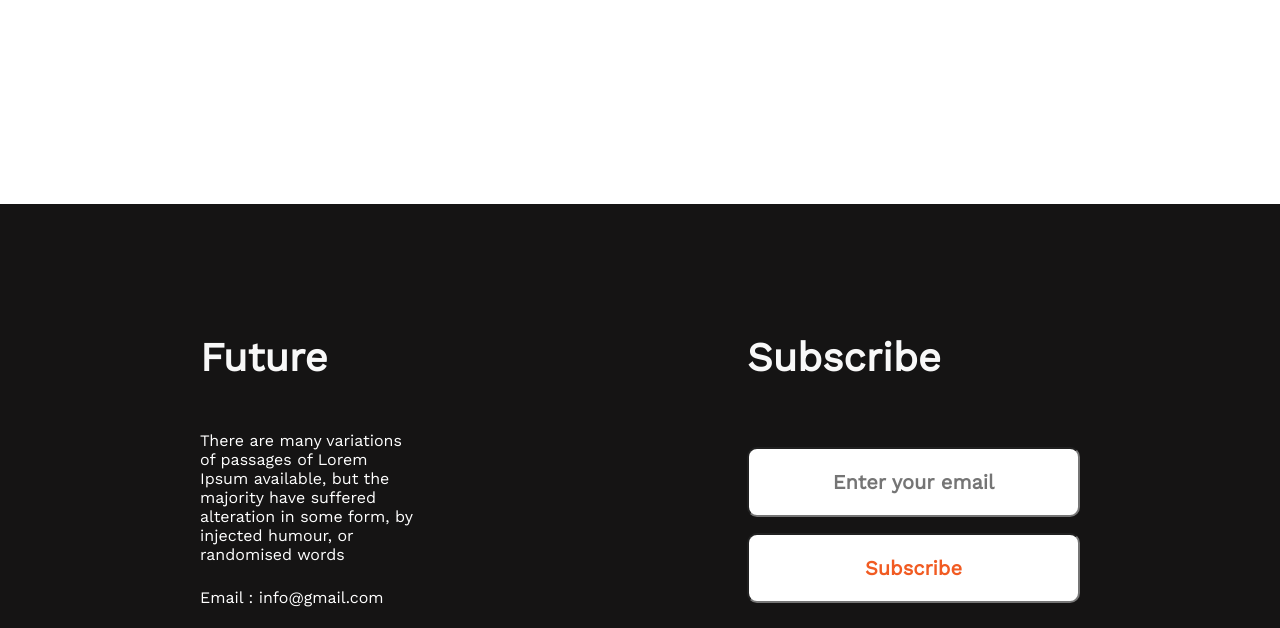
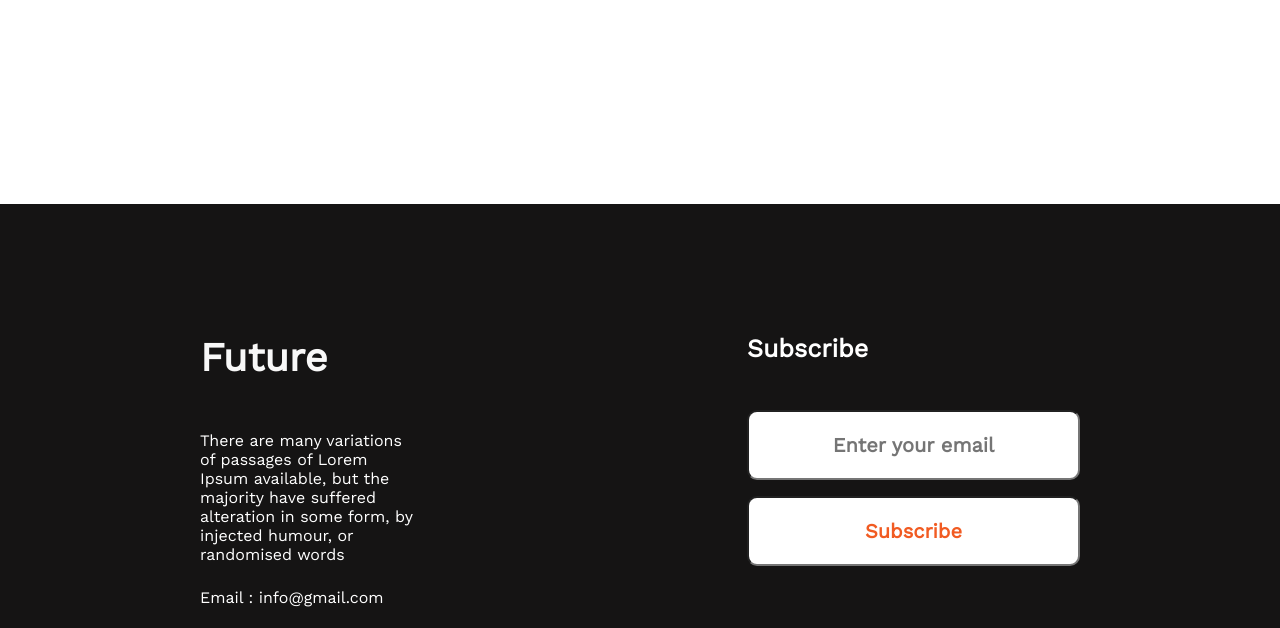
Before and after one commit to nazirmithu/assignment-portfolio, a plain HTML site: page index.html in a window 1280 px wide. Shown: the part 2740-3368 px from the top of the page. Drawn offline with nearby package versions, Linux system fonts and the light colour scheme.

Commit message:
full complete

```diff
--- a/index.html
+++ b/index.html
@@ -66,6 +66,7 @@
             </div>
 
         </section>
+        <!-- action section -->
         <section class="action">
             <div class="inner">
                 <h2 class="action-title">Awlays keep a positive mindset</h2>
@@ -90,7 +91,7 @@
                 </a>
             </div>
             <div>
-                <h3 class="section-title">Subscribe</h3>
+                <h3 class="sub-section-title">Subscribe</h3>
                 <form action="">
                     <input type="enter your email" name="" id="" placeholder="Enter your email" ></form>
 
--- a/styles.css/portfolio.css
+++ b/styles.css/portfolio.css
@@ -119,13 +119,23 @@
     margin: 0 100px;
     background-size: contain;
     background-position: center;
+
 }
 
+/* action section */
 .action-title {
     font-weight: 700;
     font-size: 40px;
     color: #FFFFFF;
     margin-top: 59px;
+}
+
+.inner {
+    background-image: url("../images/gradient2.png");
+    background-repeat: no-repeat;
+    padding: 250px 100px;
+    background-size: contain;
+    background-position: center;
 }
 
 .btn-call {
@@ -140,14 +150,6 @@
     margin-top: 24px;
 }
 
-.inner {
-    background-image: url("../images/gradient2.png");
-    background-repeat: no-repeat;
-    padding: 250px 100px;
-    background-size: contain;
-    background-position: center;
-}
-
 /* contact section */
 .contact {
     display: flex;
@@ -158,7 +160,6 @@
 .contact a {
     text-decoration: none;
 }
-
 
 .section-description {
     color: #FFFFFF;
@@ -183,5 +184,11 @@ input {
     color: #F15B22;
     width: 325px;
     height: 64px;
+}
 
+.sub-section-title {
+    font-weight: 600;
+    font-size: 25px;
+    color: #FFFFFF;
+    margin-bottom: 31px;
 }
```
